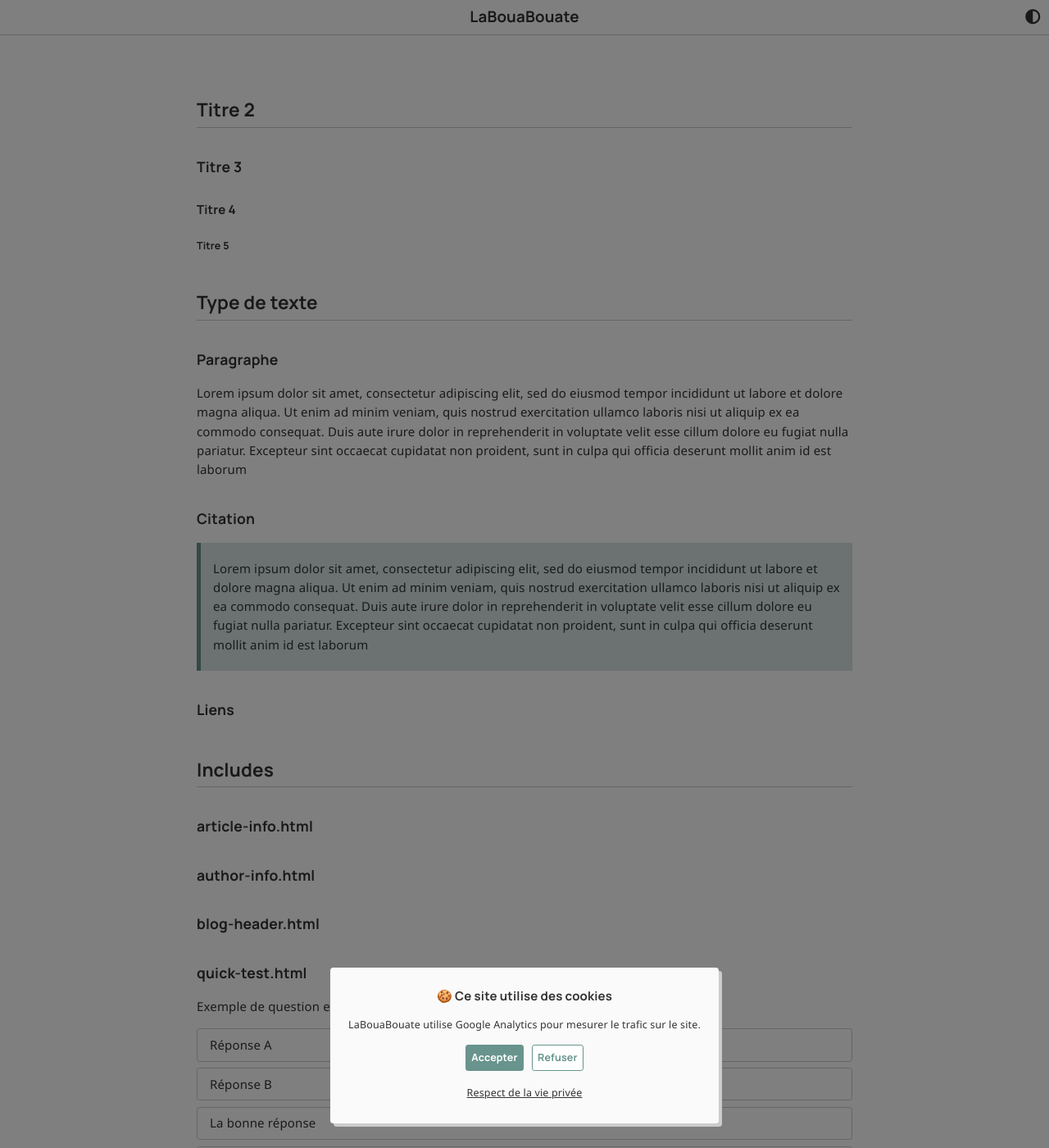
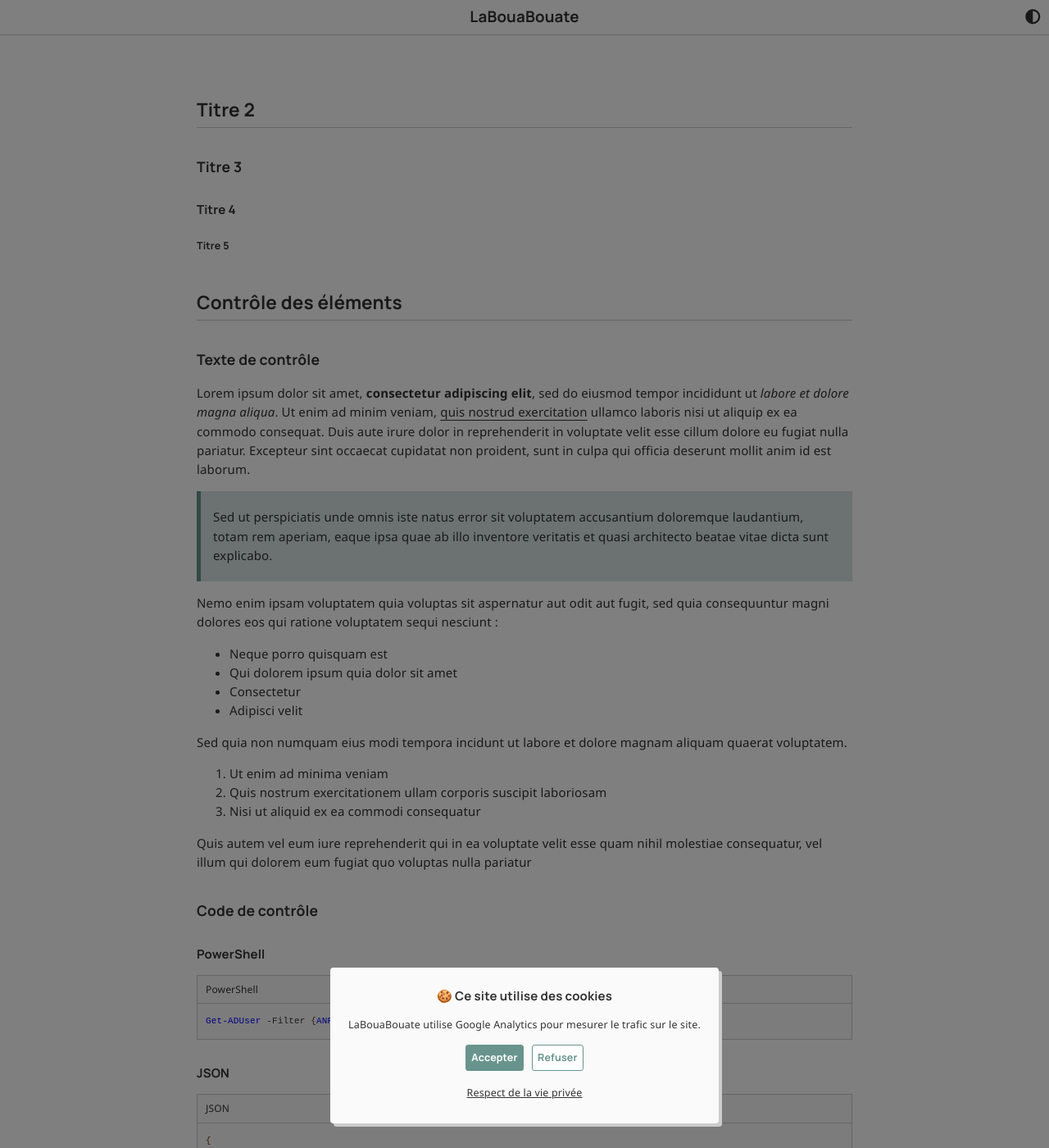
Before and after one commit to leobouard/leobouard.github.io, a Jekyll site: the page built from _pages/testing.md, in a window 1280 px wide and 1400 px high. Shown: the whole window at 82% size. Built offline with Jekyll 4.4.1, drawn with Linux system fonts in a browser that asks for light colours; nearby versions of some CDN libraries; some web fonts are replaced; some of the changed text lies outside the part shown.

Commit message:
Update testing.md

````diff
--- a/_pages/testing.md
+++ b/_pages/testing.md
@@ -12,25 +12,67 @@ description: "Page de contrôle"
 
 ##### Titre 5
 
-## Type de texte
+## Contrôle des éléments
 
-### Paragraphe
+### Texte de contrôle
 
-Lorem ipsum dolor sit amet, consectetur adipiscing elit, sed do eiusmod tempor incididunt ut labore et dolore magna aliqua. Ut enim ad minim veniam, quis nostrud exercitation ullamco laboris nisi ut aliquip ex ea commodo consequat. Duis aute irure dolor in reprehenderit in voluptate velit esse cillum dolore eu fugiat nulla pariatur. Excepteur sint occaecat cupidatat non proident, sunt in culpa qui officia deserunt mollit anim id est laborum
+Lorem ipsum dolor sit amet, **consectetur adipiscing elit**, sed do eiusmod tempor incididunt ut *labore et dolore magna aliqua*. Ut enim ad minim veniam, [quis nostrud exercitation](/) ullamco laboris nisi ut aliquip ex ea commodo consequat. Duis aute irure dolor in reprehenderit in voluptate velit esse cillum dolore eu fugiat nulla pariatur. Excepteur sint occaecat cupidatat non proident, sunt in culpa qui officia deserunt mollit anim id est laborum.
 
-### Citation
+> Sed ut perspiciatis unde omnis iste natus error sit voluptatem accusantium doloremque laudantium, totam rem aperiam, eaque ipsa quae ab illo inventore veritatis et quasi architecto beatae vitae dicta sunt explicabo.
 
-> Lorem ipsum dolor sit amet, consectetur adipiscing elit, sed do eiusmod tempor incididunt ut labore et dolore magna aliqua. Ut enim ad minim veniam, quis nostrud exercitation ullamco laboris nisi ut aliquip ex ea commodo consequat. Duis aute irure dolor in reprehenderit in voluptate velit esse cillum dolore eu fugiat nulla pariatur. Excepteur sint occaecat cupidatat non proident, sunt in culpa qui officia deserunt mollit anim id est laborum
+Nemo enim ipsam voluptatem quia voluptas sit aspernatur aut odit aut fugit, sed quia consequuntur magni dolores eos qui ratione voluptatem sequi nesciunt :
 
-### Liens
+- Neque porro quisquam est
+- Qui dolorem ipsum quia dolor sit amet
+- Consectetur
+- Adipisci velit
+
+Sed quia non numquam eius modi tempora incidunt ut labore et dolore magnam aliquam quaerat voluptatem.
+
+1. Ut enim ad minima veniam
+2. Quis nostrum exercitationem ullam corporis suscipit laboriosam
+3. Nisi ut aliquid ex ea commodi consequatur
+
+Quis autem vel eum iure reprehenderit qui in ea voluptate velit esse quam nihil molestiae consequatur, vel illum qui dolorem eum fugiat quo voluptas nulla pariatur
+
+### Code de contrôle
+
+#### PowerShell
+
+```powershell
+Get-ADUser -Filter {ANR -eq 'john smith'}
+```
+
+#### JSON
+
+```json
+{
+    "givenName": "John",
+    "surname": "SMITH",
+    "groups": [
+        "All employees",
+        "Domain Users"
+    ]
+}
+```
+
+#### PlainText
+
+```plaintext
+gpupdate /force /target:computer
+```
+
+#### Other
+
+```other
+item.innerHTML += '<i class="fa-solid fa-circle-check"></i>';
+```
 
 ## Includes
 
-### article-info.html
-
 ### author-info.html
 
-### blog-header.html
+{% include author-info.html %}
 
 ### quick-test.html
 
@@ -49,3 +91,7 @@ Plusieurs bonnes réponses maintenant :
 - [ ] Réponse B
 - [x] L'autre bonne réponse
 - [ ] Réponse D
+
+### risk-score.html
+
+{% include risk-score.html impact="3" probability="3" comment="Lorem ipsum dolor sit amet, consectetur adipiscing elit, sed do eiusmod tempor incididunt ut *labore et dolore magna aliqua." %}
````
